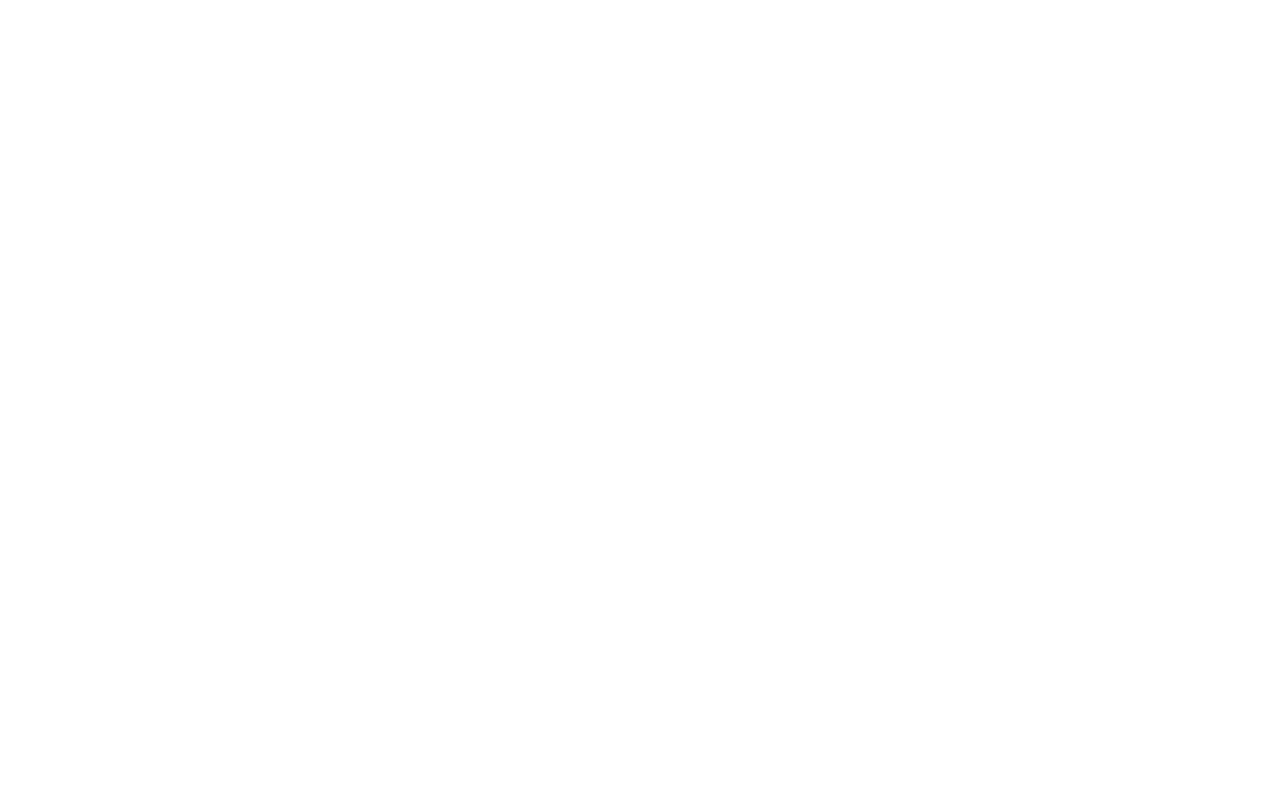
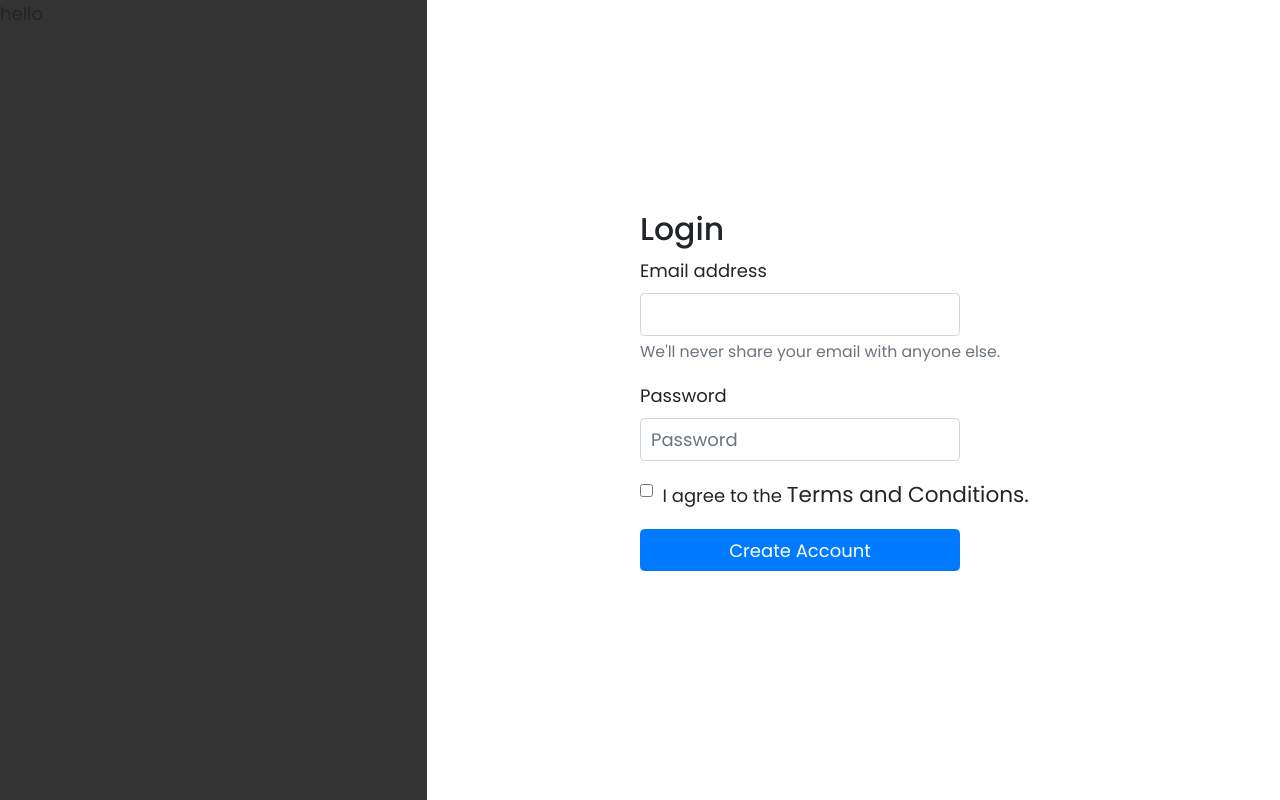
Before and after one commit to Shellshock-START-HACK-2021/frontend, an Angular app in the folder store-med/: page /login in a window 1280 px wide. Before the commit this address led to /. Built offline with nearby package versions, Linux system fonts and the light colour scheme.

Commit message:
Finished login page and added color variables to root scss file.

```diff
--- a/store-med/src/app/app-routing.module.ts
+++ b/store-med/src/app/app-routing.module.ts
@@ -2,9 +2,11 @@ import { NgModule } from '@angular/core';
 import { Routes, RouterModule } from '@angular/router';
 import { HomepageComponent } from './homepage/homepage.component';
 import { SignupComponent } from './signup/signup.component';
+import { LoginComponent } from './login/login.component';
 
 
 const routes: Routes = [
+  { path: 'login', component: LoginComponent },
   { path: 'sign-up', component: SignupComponent },
   { path: '', component: HomepageComponent, pathMatch: 'full' },
 ];
--- a/store-med/src/app/login/login.component.html
+++ b/store-med/src/app/login/login.component.html
@@ -1 +1,34 @@
-<p>login works!</p>
+<section class="login">
+  <div class="d-flex align-items-center">
+    <div class="background">hello&nbsp;</div>
+    <form class="offset-md-2">
+      <h3>Login</h3>
+      <div class="form-group">
+        <label for="email">Email address</label>
+        <input type="email" class="form-control" id="email" />
+        <small id="emailHelp" class="form-text text-muted" placeholder="Email"
+          >We'll never share your email with anyone else.</small
+        >
+      </div>
+      <div class="form-group">
+        <label for="password">Password</label>
+        <input
+          type="password"
+          class="form-control"
+          id="exampleInputPassword1"
+          placeholder="Password"
+        />
+      </div>
+      <div class="form-check">
+        <input type="checkbox" class="form-check-input" id="exampleCheck1" />
+        <label class="form-check-label" for="exampleCheck1"
+          >I agree to the <a href="#">Terms and Conditions.</a></label
+        >
+      </div>
+      <div class="form-group">
+        <button type="button" class="btn btn-primary mt-3">Create Account</button>
+      </div>
+      <!-- Forgot password, if we have time. -->
+    </form>
+  </div>
+</section>
--- /dev/null
+++ b/store-med/src/app/login/login.component.scss
@@ -0,0 +1,42 @@
+.login{
+  width: 100%;
+  height: 100vh;
+}
+.background {
+  background-color: #333;
+  width: 40%;
+  height: 100vh;
+}
+
+
+form {
+  width: 60%;
+  font-size: 150%;
+  input[type="email"],
+  input[type="password"] {
+    width: 50%;
+    padding: 10px;
+  }
+
+  a:link, a:visited {
+    text-decoration: none;
+    color: inherit;
+    border: 0;
+    transition: 0.2s border;
+  }
+
+  a:active, a:hover {
+    color: blue;
+  }
+  button {
+    margin: 0 auto;
+    text-align: center;
+    width: 50%;
+  }
+  p {
+    width: 50%;
+    text-align: center;
+  }
+
+
+}
--- a/store-med/src/app/login/login.component.ts
+++ b/store-med/src/app/login/login.component.ts
@@ -3,14 +3,10 @@ import { Component, OnInit } from '@angular/core';
 @Component({
   selector: 'app-login',
   templateUrl: './login.component.html',
-  styles: [
-  ]
+  styleUrls: ['./login.component.scss'],
 })
 export class LoginComponent implements OnInit {
+  constructor() {}
 
-  constructor() { }
-
-  ngOnInit(): void {
-  }
-
+  ngOnInit(): void {}
 }
--- a/store-med/src/app/signup/signup.component.html
+++ b/store-med/src/app/signup/signup.component.html
@@ -2,6 +2,7 @@
   <div class="d-flex align-items-center">
     <div class="background">hello&nbsp;</div>
     <form class="offset-md-2">
+      <h3>Sign Up</h3>
       <div class="form-group">
         <label for="email">Email address</label>
         <input type="email" class="form-control" id="email" />
@@ -28,7 +29,7 @@
         <button type="button" class="btn btn-primary mt-3">Create Account</button>
       </div>
       <div class="form-group">
-        <p>Already have an account? <a href="#">Log In</a></p>
+        <p>Already have an account? <a routerLink="/login" routerLinkActive="true">Log In</a></p>
       </div>
     </form>
   </div>
--- a/store-med/src/app/signup/signup.component.ts
+++ b/store-med/src/app/signup/signup.component.ts
@@ -1,4 +1,5 @@
 import { Component, OnInit } from '@angular/core';
+import { Router } from '@angular/router';
 
 @Component({
   selector: 'app-signup',
@@ -7,9 +8,13 @@ import { Component, OnInit } from '@angular/core';
 })
 export class SignupComponent implements OnInit {
 
-  constructor() { }
+  constructor(private router:Router) { }
 
   ngOnInit(): void {
   }
 
+  onClick() {
+    this.router.navigate(['/', 'login']);
+  }
+
 }
--- a/store-med/src/styles.scss
+++ b/store-med/src/styles.scss
@@ -9,6 +9,14 @@
 body {
   font-family: 'Poppins', sans-serif !important;
 }
+
+/* ---------------- Colors ----------------- */
+$light-blue: #F2F7FD;
+$blue: #2B5AC9;
+$orange: #F9B56F;
+$grey-blue: #607D8B;
+$dark-grey: #333;
+$white: #FEFEFE;
 
 a:link,
 a:visited {
```
